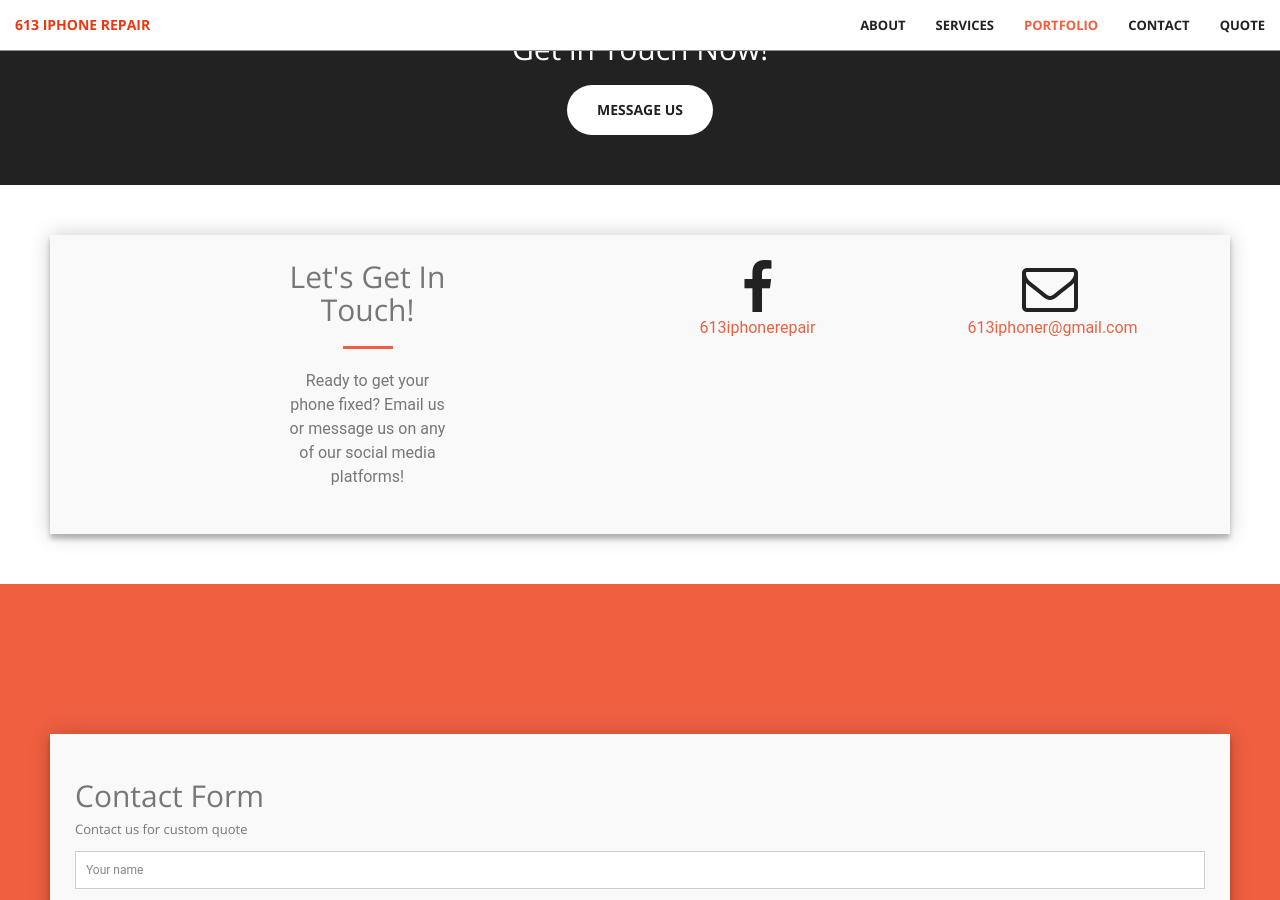
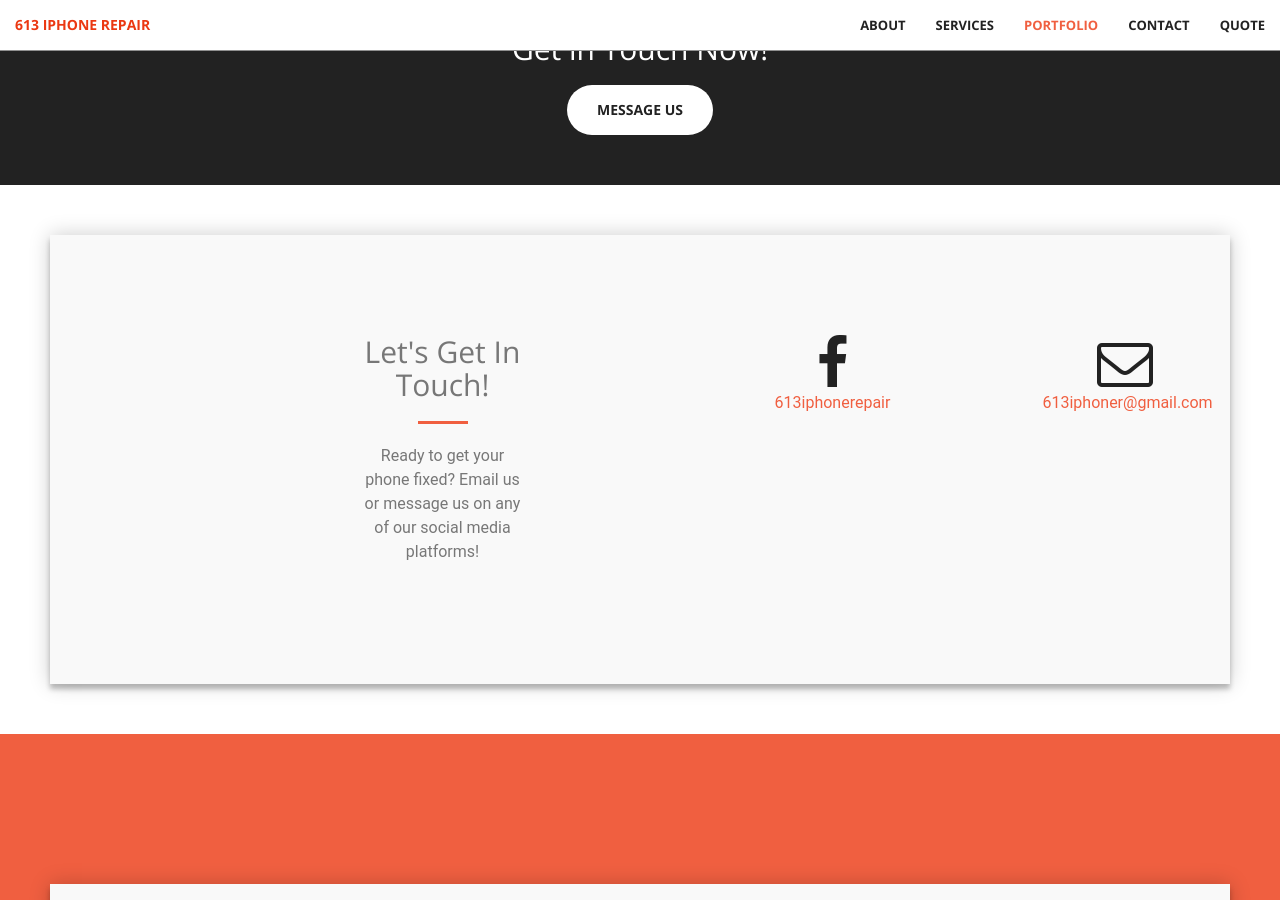
Before and after one commit to SuhaibElkomy/613iphonerepair, a Jekyll site: the page built from index.html, in a window 1280 px wide and 900 px high, scrolled down 3120 px. Built offline with Jekyll 4.4.1, drawn with Linux system fonts in a browser that asks for light colours.

Commit message:
Update Quote.html

```diff
--- a/_includes/Quote.html
+++ b/_includes/Quote.html
@@ -15,7 +15,7 @@
 #contact {
 
   background: #F9F9F9;
-  padding: 25px;
+  padding: 100px;
   margin: 50px;
   box-shadow: 0 0 20px 0 rgba(0, 0, 0, 0.2), 0 5px 5px 0 rgba(0, 0, 0, 0.24);
    font-family: "Roboto", Helvetica, Arial, sans-serif;
```
